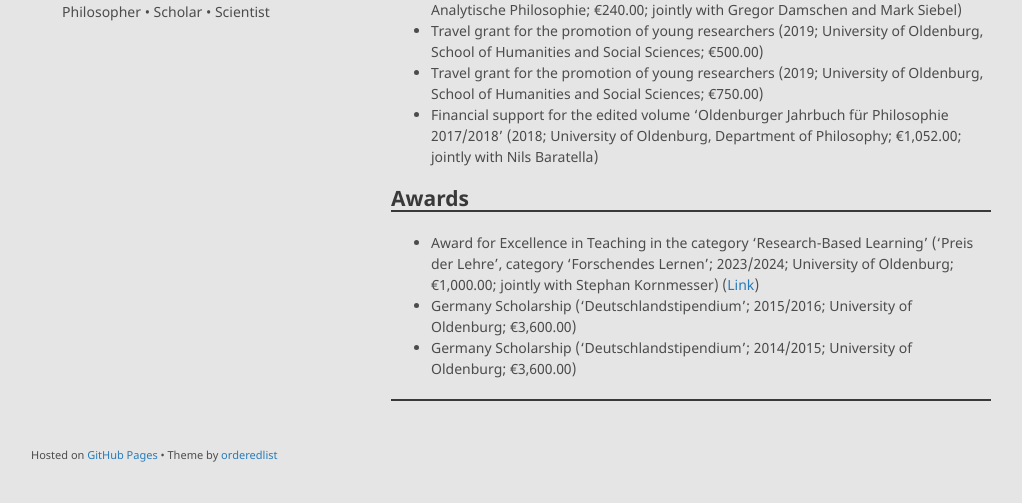
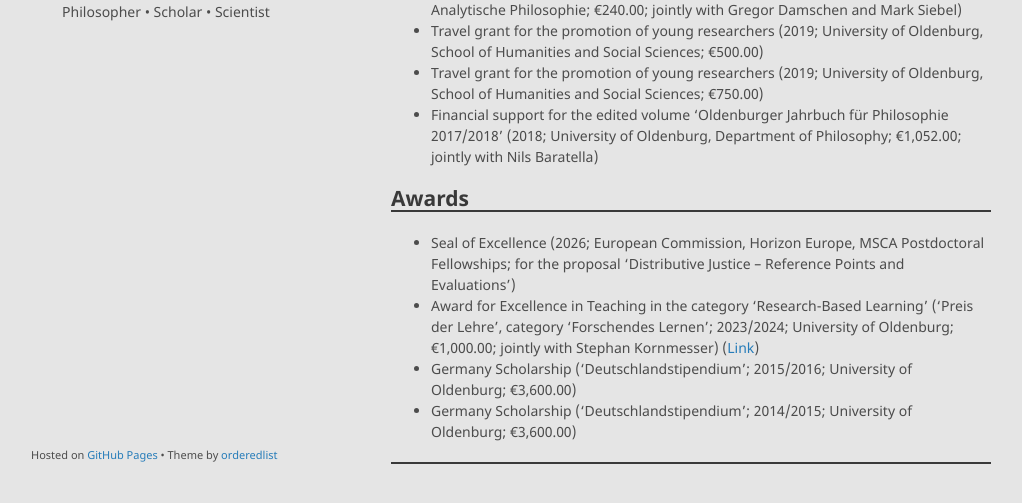
Before and after one commit to alephmembeth/alephmembeth.github.io, a Jekyll site: the page built from financials.md, in a window 1280 px wide and 900 px high, scrolled down 796 px, cut to the strip 366-869 px from the top of the window. Shown: the whole strip, without its empty margins (129-1151 px from the left). Built offline with Jekyll 4.4.1, drawn with Linux system fonts in a browser that asks for light colours; our own code applies the rules of GitHub Pages for plain Markdown files; before the commit the page ends 1633 px from its top, so only the background shows below that.

Commit message:
Update financials.md

```diff
--- a/financials.md
+++ b/financials.md
@@ -31,6 +31,7 @@ My grants, bursaries, and awards total **€28,345.65**. I deeply appreciate eac
 
 ## Awards
 
++ Seal of Excellence (2026; European Commission, Horizon Europe, MSCA Postdoctoral Fellowships; for the proposal ‘Distributive Justice – Reference Points and Evaluations’)
 + Award for Excellence in Teaching in the category ‘Research-Based Learning’ (‘Preis der Lehre’, category ‘Forschendes Lernen’; 2023/2024; University of Oldenburg; €1,000.00; jointly with Stephan Kornmesser) ([Link](https://uol.de/preisderlehre/preistraegerinnen-2024))
 + Germany Scholarship (‘Deutschlandstipendium’; 2015/2016; University of Oldenburg; €3,600.00)
 + Germany Scholarship (‘Deutschlandstipendium’; 2014/2015; University of Oldenburg; €3,600.00)
```
